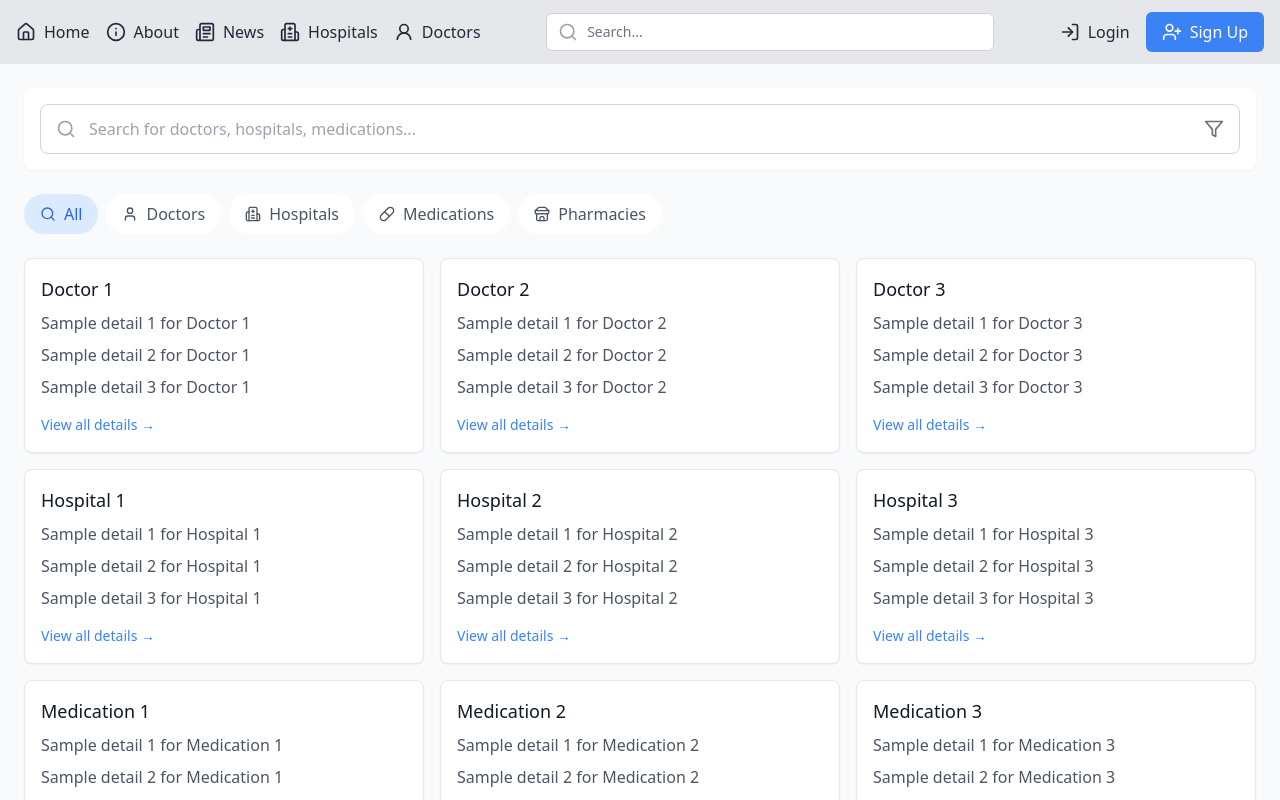
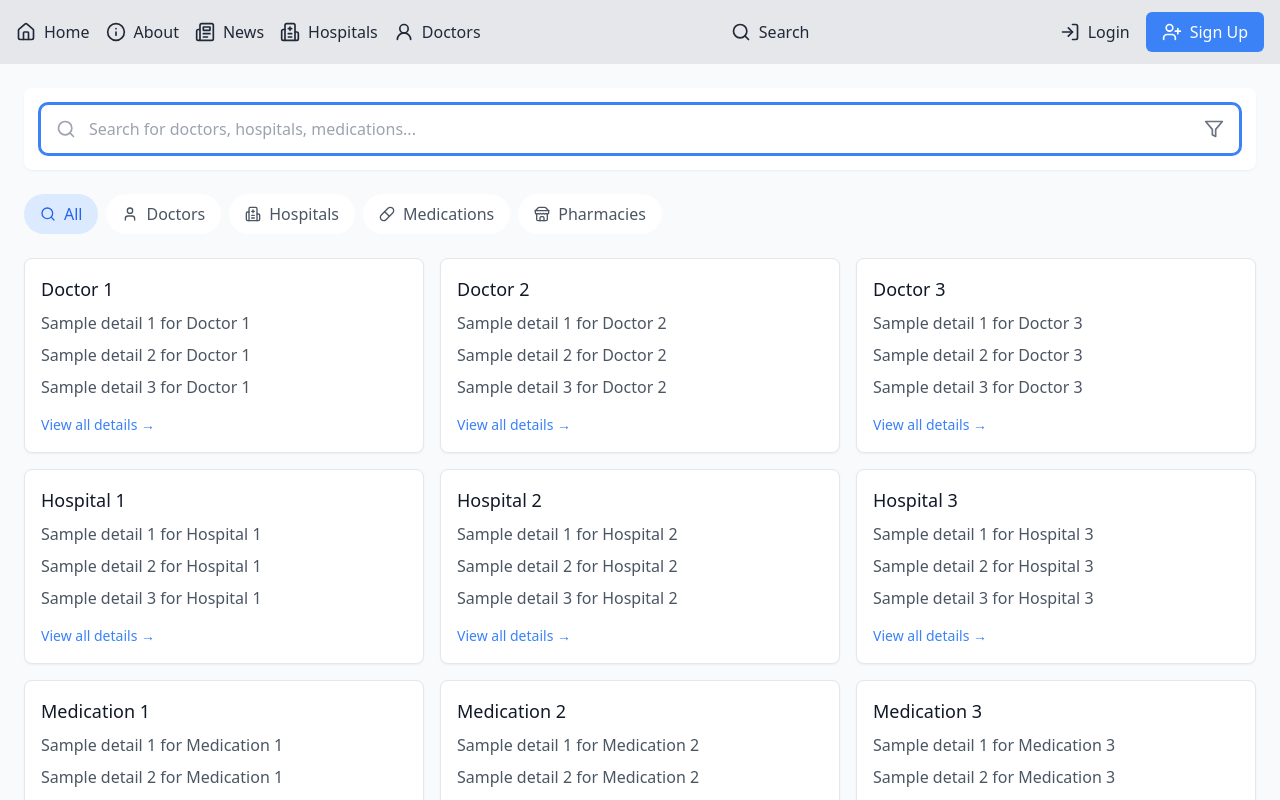
Before and after one commit to juanmilkah/tibiwa, a React (Vite) app in the folder client/: page /search in a window 1280 px wide. Shown: the top 800 px of the page. Built offline with nearby package versions, Linux system fonts and the light colour scheme.

Commit message:
remove search bar from nav && make search private

```diff
--- a/client/src/App.tsx
+++ b/client/src/App.tsx
@@ -38,7 +38,14 @@ export default function App() {
               }
             />
             <Route path="news" element={<News />} />
-            <Route path="search" element={<Search />} />
+            <Route
+              path="search"
+              element={
+                <Authenticate>
+                  <Search />
+                </Authenticate>
+              }
+            />{" "}
             <Route path="login" element={<Login />} />
             <Route path="signup" element={<Signup />} />
             <Route path="*" element={<NotFound />} />
--- a/client/src/components/Nav/Nav.tsx
+++ b/client/src/components/Nav/Nav.tsx
@@ -75,22 +75,16 @@ export default function Nav() {
           </div>
 
           {/* Middle - Search bar */}
-          <div className="flex-1 max-w-md mx-4">
-            <div className="relative">
-              <div className="absolute inset-y-0 left-0 pl-3 flex items-center pointer-events-none">
-                <Search size={20} className="text-gray-400" />
-              </div>
-              <form onSubmit={HandleSearch}>
-                <input
-                  type="text"
-                  className="block w-full pl-10 pr-3 py-2 border border-gray-300 rounded-md leading-5 bg-white placeholder-gray-500 focus:outline-none focus:placeholder-gray-400 focus:ring-1 focus:ring-blue-500 focus:border-blue-500 sm:text-sm"
-                  placeholder="Search..."
-                  value={searchQuery}
-                  onChange={(e) => setSearchQuery(e.target.value)}
-                />
-              </form>
-            </div>
-          </div>
+
+          {User !== "Guest" && (
+            <Link
+              to="/search"
+              className="flex items-center space-x-2 text-gray-800 hover:text-gray-600"
+            >
+              <Search size={20} />
+              <span>Search</span>
+            </Link>
+          )}
 
           {/* Right side - Auth buttons */}
           <div className="flex items-center space-x-4">
--- a/client/src/pages/Search/Search.tsx
+++ b/client/src/pages/Search/Search.tsx
@@ -1,5 +1,5 @@
 import { MockResultsData as resultsData } from "./components/MockResultsData";
-import { useState } from "react";
+import { useState, useRef, useEffect, FormEvent } from "react";
 import {
   Search as SearchIcon,
   User,
@@ -25,6 +25,16 @@ export default function Search() {
     { id: "pharmacies", name: "Pharmacies", icon: Store },
   ];
 
+  //auto focus the search bar
+  const inputRef = useRef<HTMLInputElement>(null);
+  useEffect(() => {
+    inputRef.current?.focus();
+  }, []);
+
+  const HandleFormSubmit = (e: FormEvent<HTMLFormElement>) => {
+    e.preventDefault();
+    setSearchQuery("");
+  };
   return (
     <div className="min-h-screen bg-gray-50 p-4 md:p-6">
       {/* Search Header */}
@@ -32,13 +42,16 @@ export default function Search() {
         <div className="bg-white rounded-lg shadow-sm p-4 mb-6">
           <div className="relative">
             <SearchIcon className="absolute left-4 top-1/2 transform -translate-y-1/2 text-gray-400 h-5 w-5" />
+            <form onSubmit={HandleFormSubmit}>
               <input
+                ref={inputRef}
                 type="text"
                 value={searchQuery}
                 onChange={(e) => setSearchQuery(e.target.value)}
                 placeholder="Search for doctors, hospitals, medications..."
                 className="w-full pl-12 pr-4 py-3 border border-gray-300 rounded-lg focus:outline-none focus:ring-2 focus:ring-blue-500 focus:border-blue-500"
               />
+            </form>
             <button
               onClick={() => setShowFilters(!showFilters)}
               className="absolute right-4 top-1/2 transform -translate-y-1/2 text-gray-500 hover:text-gray-700"
```
Lines whose indentation alone changed are shown as unchanged.
